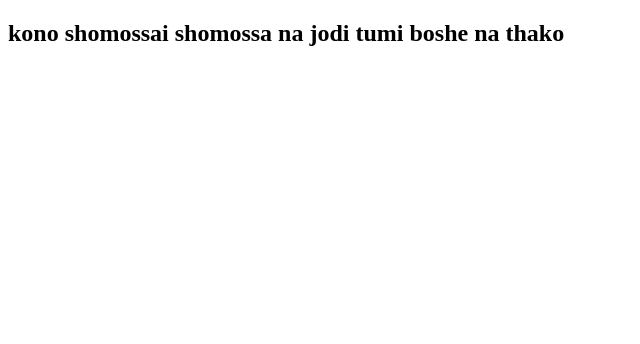
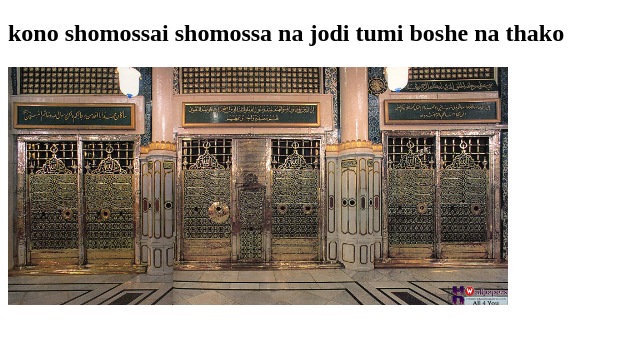
Before and after one commit to Rupom1415/problem-will-never-last-forever, a plain HTML site: page Index.html in a window 1280 px wide. Shown: the whole page, without its empty margins (0-640 px from the left). Drawn offline with Linux system fonts and the light colour scheme.

Commit message:
added picture

```diff
--- a/Index.html
+++ b/Index.html
@@ -7,5 +7,6 @@
 </head>
 <body>
     <h2>kono shomossai shomossa na jodi tumi boshe na thako</h2>
+    <img width="500px" src="images/sample 2.jpg">
 </body>
 </html>
```
Also changed, not shown: images/sample 2.jpg (added).
